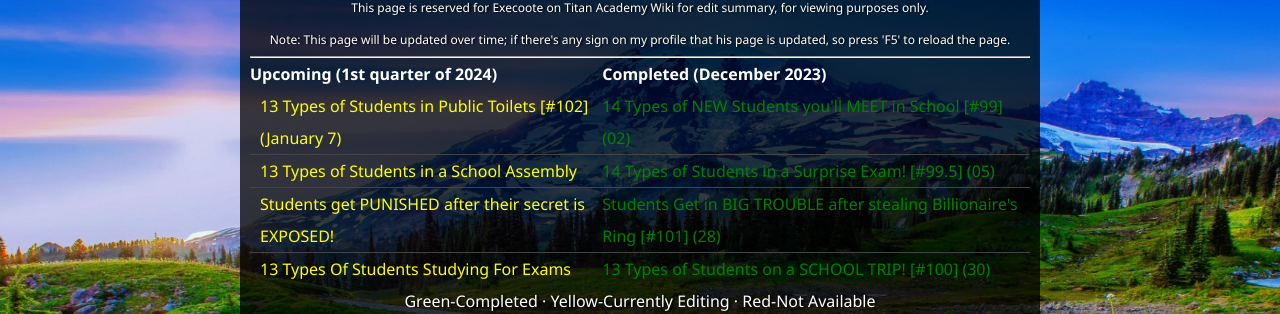
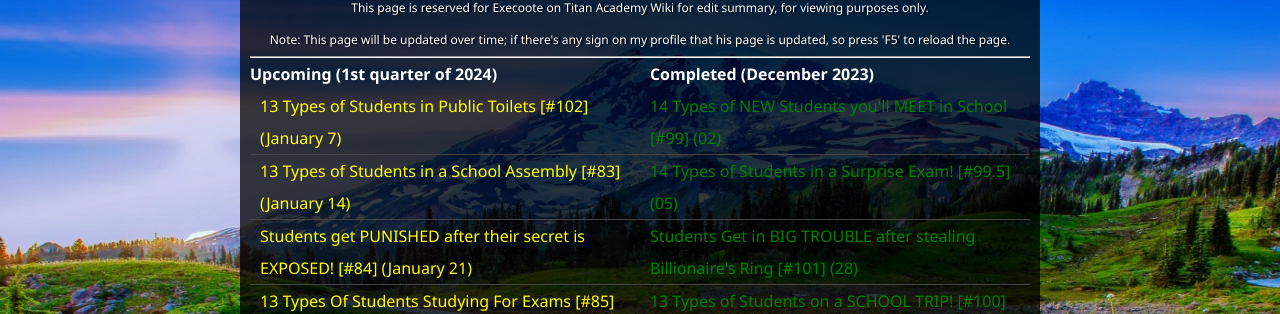
Before and after one commit to Execoote/Titan-Academy-Edit-Summary, a plain HTML site: page main.html in a window 1280 px wide. Shown: the part 104-418 px from the top of the page. Drawn offline with Linux system fonts and the light colour scheme.

Commit message:
Update main.html

```diff
--- a/main.html
+++ b/main.html
@@ -31,15 +31,15 @@
                             <td><a href="https://titanacademy.fandom.com/wiki/14_Types_of_NEW_Students_you%27ll_MEET_in_School/Transcript" class="green" target="_blank">14 Types of NEW Students you'll MEET in School [#99] (02)</a></td>
                         </tr>
                         <tr>
-                            <td><a href="https://titanacademy.fandom.com/wiki/13_Types_of_Students_in_a_School_Assembly/Transcript" class="yellow" target="_blank">13 Types of Students in a School Assembly</a></td>
+                            <td><a href="https://titanacademy.fandom.com/wiki/13_Types_of_Students_in_a_School_Assembly/Transcript" class="yellow" target="_blank">13 Types of Students in a School Assembly [#83] (January 14)</a></td>
                             <td><a href="https://titanacademy.fandom.com/wiki/14_Types_of_Students_in_a_Surprise_Exam!/Transcript" class="green" target="_blank">14 Types of Students in a Surprise Exam! [#99.5] (05)</a></td>
                         </tr>
                         <tr>
-                            <td><a href="https://titanacademy.fandom.com/wiki/Students_get_PUNISHED_after_their_secret_is_EXPOSED!/Transcript" class="yellow" target="_blank">Students get PUNISHED after their secret is EXPOSED!</a></td>
+                            <td><a href="https://titanacademy.fandom.com/wiki/Students_get_PUNISHED_after_their_secret_is_EXPOSED!/Transcript" class="yellow" target="_blank">Students get PUNISHED after their secret is EXPOSED! [#84] (January 21)</a></td>
                             <td><a href="https://titanacademy.fandom.com/wiki/Students_Get_in_BIG_TROUBLE_after_stealing_Billionaire%27s_Ring/Transcript" class="green" target="_blank">Students Get in BIG TROUBLE after stealing Billionaire's Ring [#101] (28)</a></td>
                         </tr>
                         <tr>
-                            <td><a href="https://titanacademy.fandom.com/wiki/13_Types_Of_Students_Studying_For_Exams/Transcript" class="yellow" target="_blank">13 Types Of Students Studying For Exams</a></td>
+                            <td><a href="https://titanacademy.fandom.com/wiki/13_Types_Of_Students_Studying_For_Exams/Transcript" class="yellow" target="_blank">13 Types Of Students Studying For Exams [#85] (January 28)</a></td>
                             <td><a href="https://titanacademy.fandom.com/wiki/13_Types_of_Students_on_a_SCHOOL_TRIP!/Transcript" class="green" target="_blank">13 Types of Students on a SCHOOL TRIP! [#100] (30)</a></td>
                         </tr>
                     </tbody>
```
